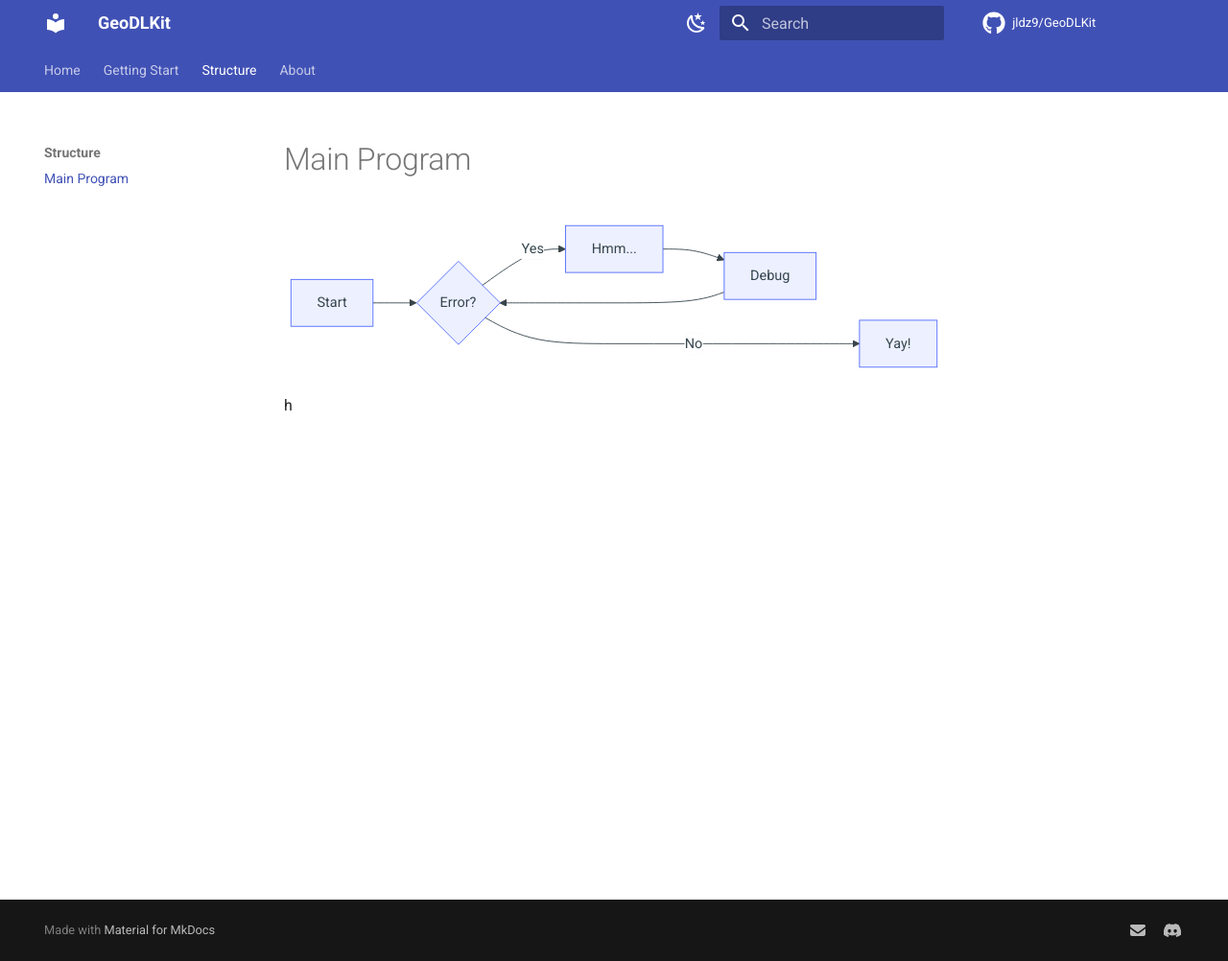
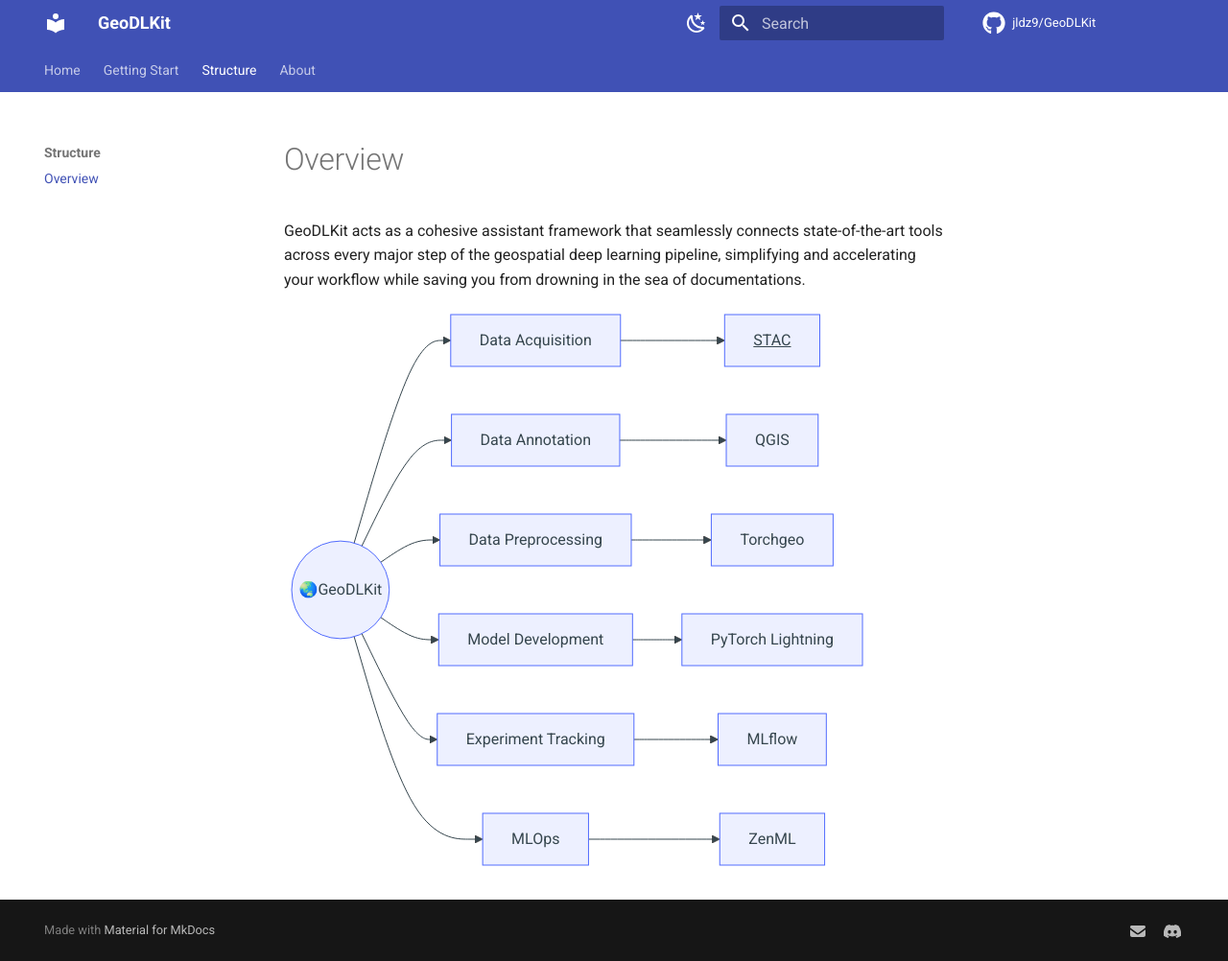
Before and after one commit to jldz9/GeoDLKit, an MkDocs documentation site: the page built from docs/flowchart/main_program.md, in a window 1280 px wide and 1002 px high. Shown: the whole window at 96% size. Built offline with MkDocs 1.6.1 and Material for MkDocs 9.7.7, drawn with Linux system fonts in a browser that asks for light colours; comment, search, counter and statistics services are not loaded; the version menu is left out.

Commit message:
doc update for program flowchart

````diff
--- a/docs/flowchart/main_program.md
+++ b/docs/flowchart/main_program.md
@@ -1,10 +1,22 @@
-``` mermaid
+
+
+GeoDLKit acts as a cohesive assistant framework that seamlessly connects state-of-the-art tools across every major step of the geospatial deep learning pipeline, simplifying and accelerating your workflow while saving you from drowning in the sea of documentations.
+```mermaid
 graph LR
-  A[Start] --> B{Error?};
-  B -->|Yes| C[Hmm...];
-  C --> D[Debug];
-  D --> B;
-  B ---->|No| E[Yay!];
+    Root((🌏GeoDLKit))
+    Root --> A[Data Acquisition]
+    Root --> B[Data Annotation]
+    Root --> C[Data Preprocessing]
+    Root --> D[Model Development]
+    Root --> E[Experiment Tracking]
+    Root --> F[MLOps]
+    A --> A1[STAC]
+    B --> B1[QGIS]
+    C --> C1[Torchgeo]
+    D --> D1[PyTorch Lightning]
+    E --> E1[MLflow]
+    F --> F1[ZenML]
+
+
+    click A1 "https://stacspec.org/en/" "STAC"
 ```
-
-h
--- /dev/null
+++ b/docs/stylesheets/extra.css
@@ -0,0 +1,15 @@
+/* By default, show light chart and hide dark */
+.mermaid-container.light-mode {
+  display: block;
+}
+.mermaid-container.dark-mode {
+  display: none;
+}
+
+/* When MkDocs Material dark mode is active */
+.md-typeset--dark .mermaid-container.light-mode {
+  display: none !important;
+}
+.md-typeset--dark .mermaid-container.dark-mode {
+  display: block !important;
+}
--- a/mkdocs.yml
+++ b/mkdocs.yml
@@ -13,7 +13,6 @@
     - navigation.top
     - search.suggest
     - search.highlight
-    - header.autohide
     - content.code.copy
   palette:
     - media: "(prefers-color-scheme: light)"
@@ -22,15 +21,14 @@
       toggle:
         icon: material/weather-night
         name: switch to dark mode
-    - media: "(prefers-color-scheme: light)"
+    - media: "(prefers-color-scheme: dark)"
       scheme: slate
-      primary: black
+      primary: grey
       toggle:
         icon: material/weather-sunny
         name: switch to light mode
   icon:
     repo: fontawesome/brands/github
-
 
 nav:
   - Home: index.md
@@ -38,7 +36,7 @@
     - Installation: getting_start/index.md
     - Basic Usage: getting_start/basic_usage.md
   - Structure:
-    - Main Program: flowchart/main_program.md
+    - Overview: flowchart/main_program.md
   - About: about.md
 
 extra:
@@ -51,6 +49,9 @@
       name: Discord
   version:
     provider: mike
+
+extra_css:
+  - stylesheets/extra.css
 
 markdown_extensions:
   - abbr
````
